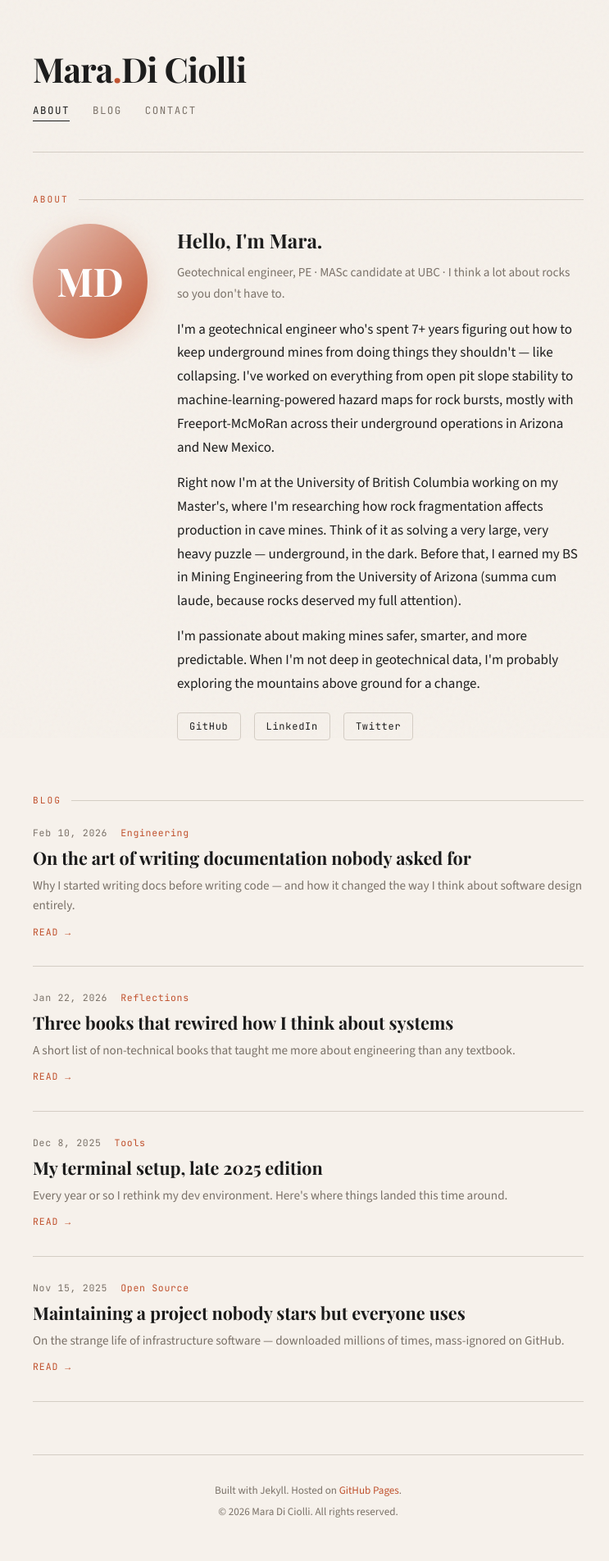
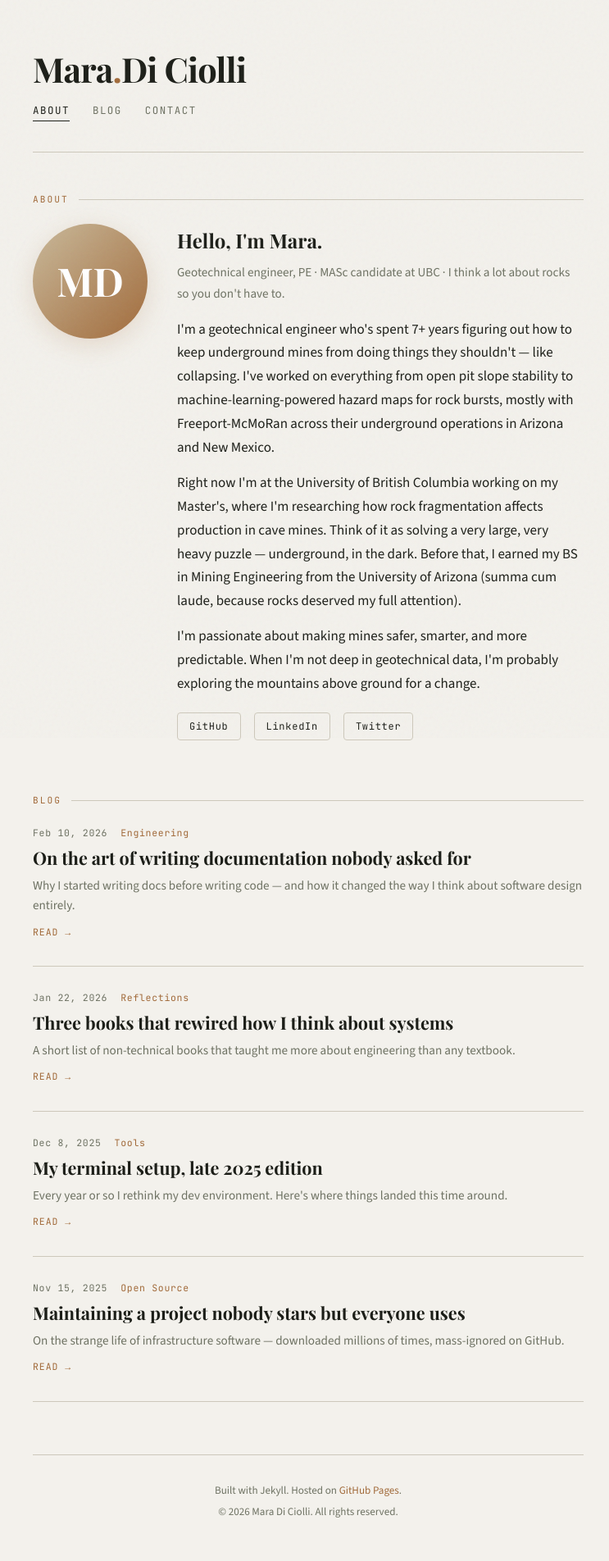
Before and after one commit to MaraDiCiolli/MaraDiCiolli.github.io, a Jekyll site: the page built from index.html, in a window 1280 px wide. Shown: the whole page at 82% size, without its empty margins (264-1007 px from the left). Built offline with Jekyll 4.4.1, drawn with Linux system fonts in a browser that asks for light colours; some web fonts are replaced.

Commit message:
Update color palette to Malachite Patina theme
Co-Authored-By: Claude Opus 4.6 <noreply@anthropic.com>

```diff
--- a/assets/css/style.css
+++ b/assets/css/style.css
@@ -1,11 +1,11 @@
 :root {
-    --ink: #1a1a1a;
-    --paper: #f6f1eb;
-    --accent: #c0512d;
-    --accent-light: #e8c4b8;
-    --muted: #7a7168;
-    --rule: #d4cdc4;
-    --card-bg: #fdfaf7;
+    --ink: #1c1e18;
+    --paper: #f3f1ec;
+    --accent: #a16a3a;
+    --accent-light: #c9b99a;
+    --muted: #6e7263;
+    --rule: #cdc8bb;
+    --card-bg: #f9f7f3;
     --font-display: 'Playfair Display', Georgia, serif;
     --font-body: 'Source Sans 3', 'Segoe UI', sans-serif;
     --font-mono: 'JetBrains Mono', monospace;
@@ -163,7 +163,7 @@ section:nth-child(3) { animation-delay: 0.3s; }
     font-size: 3rem;
     color: white;
     font-weight: 700;
-    box-shadow: 0 8px 30px rgba(192, 81, 45, 0.18);
+    box-shadow: 0 8px 30px rgba(161, 106, 58, 0.18);
 }
 
 .bio-text h2 {
@@ -204,7 +204,7 @@ section:nth-child(3) { animation-delay: 0.3s; }
 .social-links a:hover {
     border-color: var(--accent);
     color: var(--accent);
-    background: rgba(192, 81, 45, 0.04);
+    background: rgba(161, 106, 58, 0.04);
 }
 
 /* ── BLOG LIST (homepage) ── */
```
